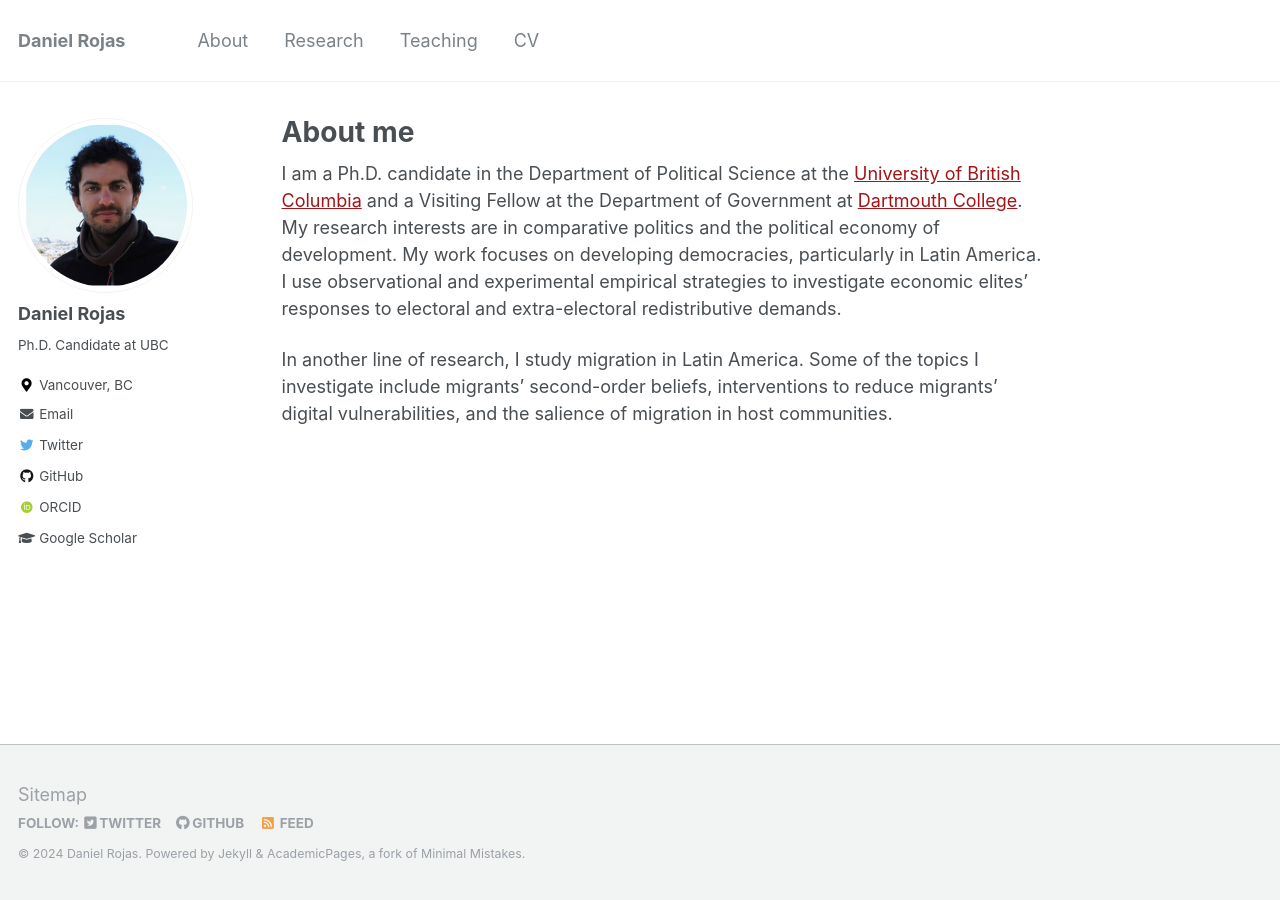
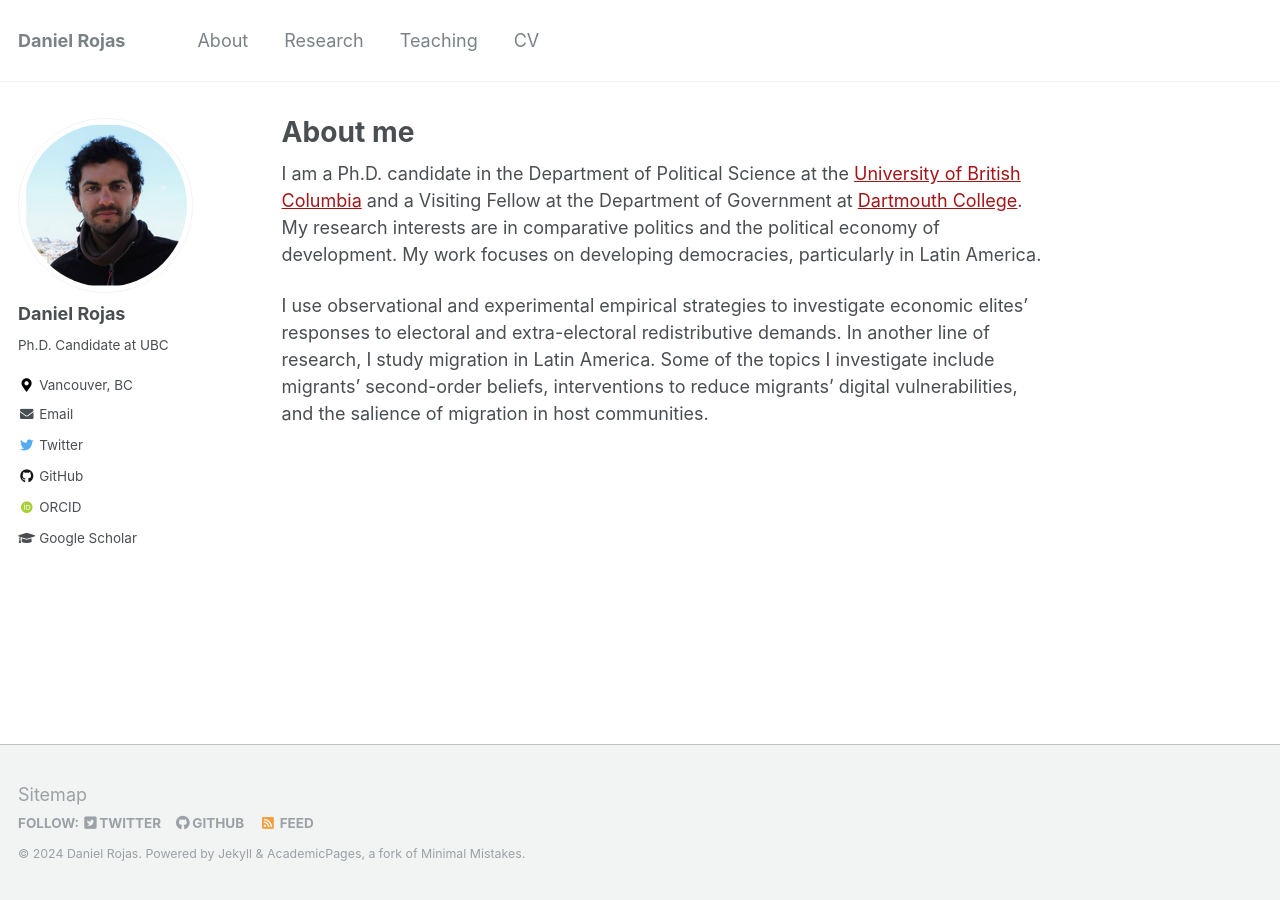
Before and after one commit to danielrojaslozano/danielrojaslozano.github.io, a Jekyll site: the page built from _pages/about.md, in a window 1280 px wide. Built offline with Jekyll 4.4.1, drawn with Linux system fonts in a browser that asks for light colours; some web fonts are replaced.

```diff
--- a/_pages/about.md
+++ b/_pages/about.md
@@ -8,8 +8,8 @@ redirect_from:
   - /about.html
 ---
 
-I am a Ph.D. candidate in the Department of Political Science at the [University of British Columbia](https://politics.ubc.ca/graduate/) and a Visiting Fellow at the Department of Government at [Dartmouth College](https://govt.dartmouth.edu/). My research interests are in comparative politics and the political economy of development. My work focuses on developing democracies, particularly in Latin America. I use observational and experimental empirical strategies to investigate economic elites’ responses to electoral and extra-electoral redistributive demands.
+I am a Ph.D. candidate in the Department of Political Science at the [University of British Columbia](https://politics.ubc.ca/graduate/) and a Visiting Fellow at the Department of Government at [Dartmouth College](https://govt.dartmouth.edu/). My research interests are in comparative politics and the political economy of development. My work focuses on developing democracies, particularly in Latin America.
 
-In another line of research, I study migration in Latin America. Some of the topics I investigate include migrants’ second-order beliefs, interventions to reduce migrants’ digital vulnerabilities, and the salience of migration in host communities.
+I use observational and experimental empirical strategies to investigate economic elites’ responses to electoral and extra-electoral redistributive demands. In another line of research, I study migration in Latin America. Some of the topics I investigate include migrants’ second-order beliefs, interventions to reduce migrants’ digital vulnerabilities, and the salience of migration in host communities.
 
 <!-- I am an affiliated researcher at the [Centro Latam Digital](https://centrolatam.digital/).-->
```
